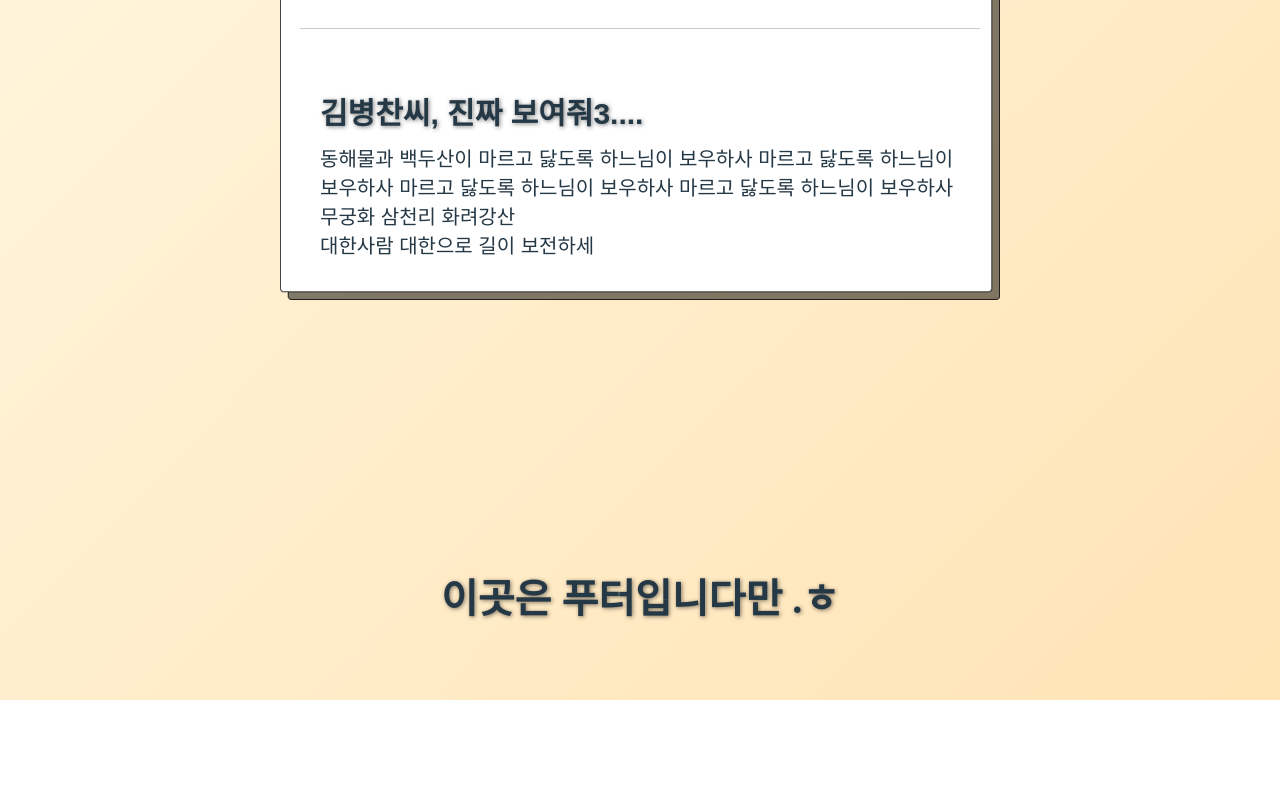
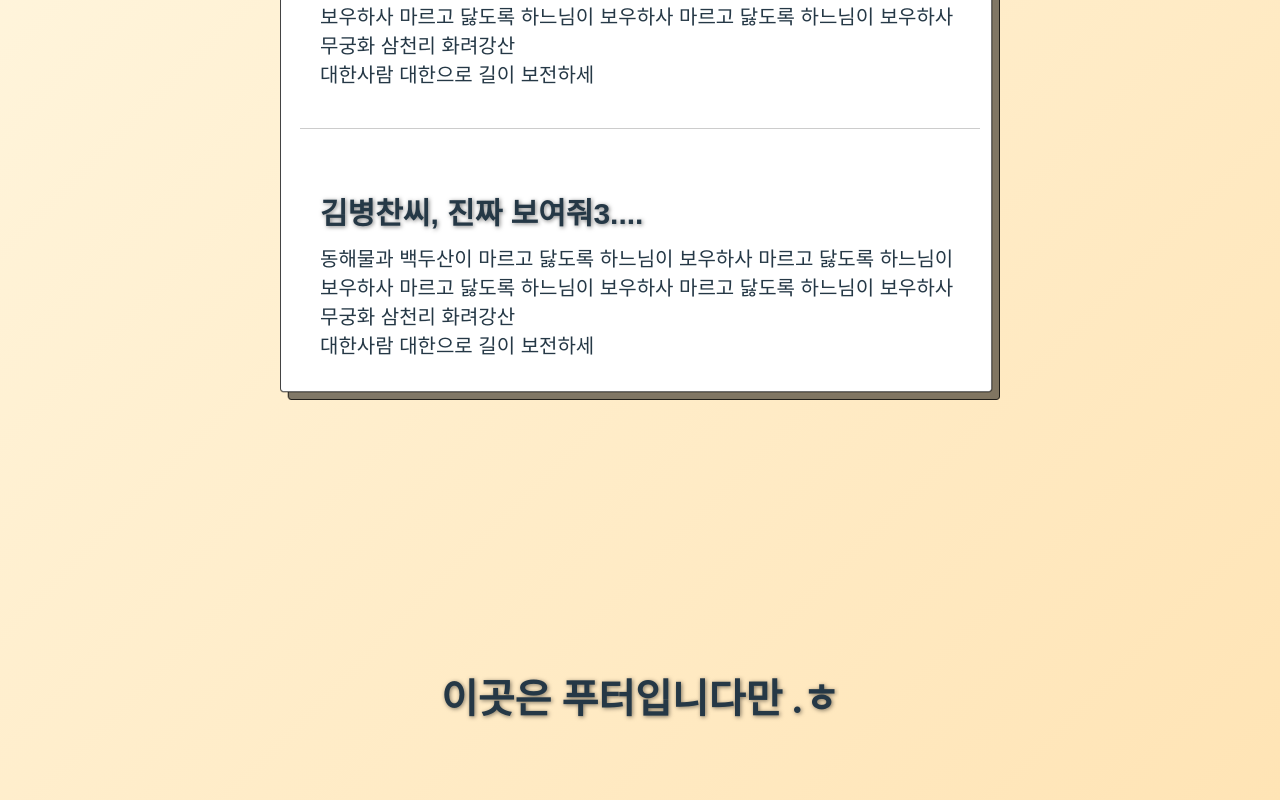
Before and after one commit to team-hca/danchu, a React (Create React App) app in the folder frontend/frontapp/: page /result in a window 1280 px wide. Shown: the part 1379-2179 px from the top of the page. Before the commit the page ends 2079 px from the top, so only its background shows below. Built offline with nearby package versions, Linux system fonts and the light colour scheme.

Commit message:
:pencil2: fix: width 작아지면 box 짤리는 버그 수정

```diff
--- a/frontend/frontapp/src/components/Common/Header.jsx
+++ b/frontend/frontapp/src/components/Common/Header.jsx
@@ -11,6 +11,7 @@ const Container = styled.div`
   flex-direction: row;
   align-items: center;
   position: relative;
+  margin-top: 100px;
   margin-bottom: 250px;
 `;
 
--- a/frontend/frontapp/src/components/News/NewsBox.jsx
+++ b/frontend/frontapp/src/components/News/NewsBox.jsx
@@ -6,8 +6,9 @@ const Container = styled.div`
   flex: 1;
   height: auto;
   width: 100%;
+  max-width: 100%;
   display: flex;
-  flex-direction: row;
+  flex-direction: column;
   align-items: center;
   position: relative;
   justify-content: center;
@@ -18,10 +19,10 @@ const BoxImage = styled.div`
   flex: 1;
   display: flex;
   justify-content: center;
-  overflow: hidden;
+  // overflow: hidden;
   position: relative;
-  // width: 100vw;
-  // height: auto;
+  width: 1080px;
+  height: 320px;
 `;
 
 const OverlayText = styled.div`
--- a/frontend/frontapp/src/routes/QuizResult.jsx
+++ b/frontend/frontapp/src/routes/QuizResult.jsx
@@ -2,6 +2,7 @@ import React from "react";
 import styled from "styled-components";
 import Footer from "../components/Common/Footer";
 import Header from "../components/Common/Header";
+import Navbar from "../components/Common/Navbar";
 import Main from "../components/Main/Main";
 import News from "../components/News/News";
 
@@ -17,12 +18,13 @@ const Container = styled.div`
 export default function QuizResult() {
   return (
     <>
+      <Navbar />
       <Container>
         <Header />
         <Main />
         <News />
-        <Footer />
       </Container>
+      <Footer />
     </>
   );
 }
```
